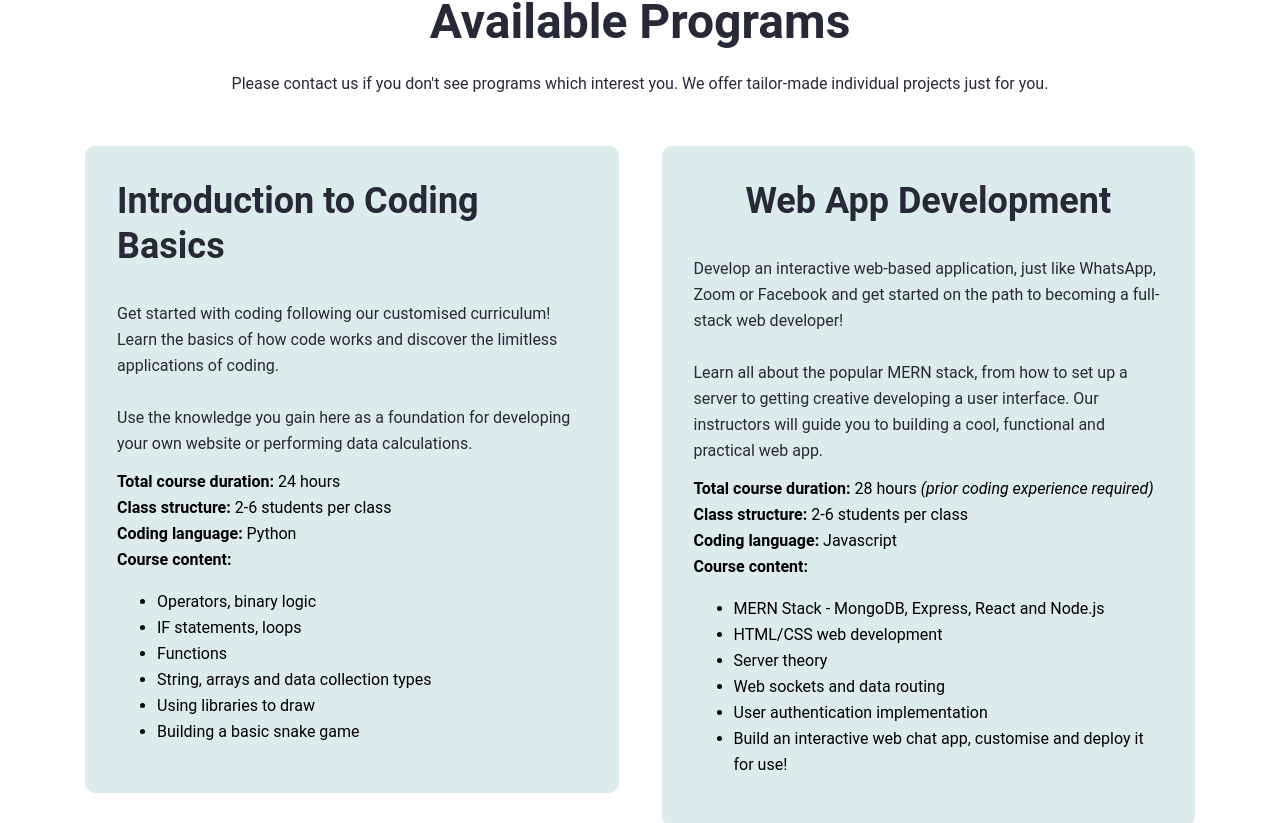
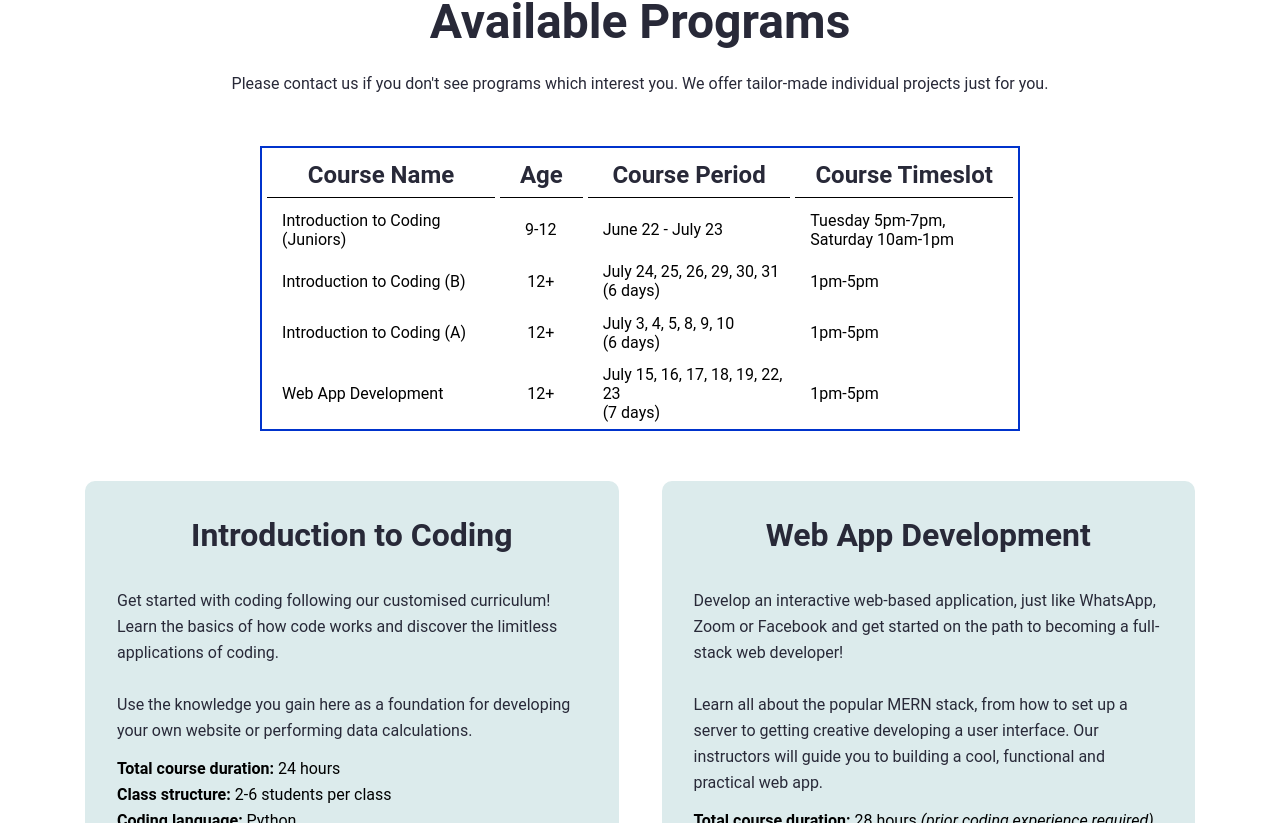
Before and after one commit to eisonc/Bytewise-website.github.io, a React (Create React App) app: page / in a window 1280 px wide. Shown: the part 1457-2280 px from the top of the page. Built offline with nearby package versions, Linux system fonts and the light colour scheme.

Commit message:
added course schedule

```diff
--- a/src/App.css
+++ b/src/App.css
@@ -100,6 +100,31 @@ h4 {
   font-size: 24px;
   font-weight: 700;
   line-height: 24px;
+}
+
+/*tables*/
+table {
+  border: 2px solid var(--primary);
+  width: 100%;
+  border-spacing: 5px 5px;
+}
+
+th {
+  color: var(--heading--color);
+  font-size: 24px;
+  font-weight: 700;
+  line-height: 42px;
+  border-bottom: 1px solid black;
+  padding-left: 20px;
+  padding-right: 20px;
+}
+
+td {
+  text-align: left;
+  padding-left: 2%;
+  padding-top: 1%;
+  font-size: 16px;
+  font-weight: 400;
 }
 
 
@@ -476,6 +501,7 @@ h4 {
     border-radius: 10px;
     background: var(--bg-shade);
     min-height: 200px;
+    height: 90%
 }
 
 /* .course-section-card:hover .course-section-material {
@@ -503,9 +529,9 @@ h4 {
 
 .course-section-title {
     color: var(--heading--color);
-    font-size: 36px;
+    font-size: 32px;
     font-weight: 700;
-    line-height: 45px;
+    line-height: 42px;
     margin-left: auto;
     margin-right: auto;
     padding-top: 1px;
@@ -518,6 +544,10 @@ h4 {
     font-style: normal;
     font-weight: 400;
     line-height: 26px;
+}
+
+.upcoming-schedule-section{
+  align-self: center;
 }
 
 /* contact us section starts */
@@ -697,6 +727,17 @@ h4 {
       padding-right: 20px;
     }
 
+    table{
+      border-collapse: collapse;
+      width: 100%;
+      margin: auto;
+    }
+    th{
+      font-size: 22px;
+      line-height: 30px;
+      padding-left: 0px;
+      padding-right: 0px;
+    }
   }
 
   @media only screen and (max-width: 1200px) {
--- a/src/data/index.json
+++ b/src/data/index.json
@@ -98,5 +98,36 @@
             "school": "University of Cambridge",
             "experience": "TPG"
         }
+    ],
+
+    "upcomingSchedule": [
+        {
+            "id":"1",
+            "courseName": "Introduction to Coding (Juniors)",
+            "ageGroup": "9-12",
+            "coursePeriod": "June 22 - July 23",
+            "courseTime": "Tuesday 5pm-7pm, \nSaturday 10am-1pm"
+            },
+        {
+            "id":"2",
+            "courseName": "Introduction to Coding (B)",
+            "ageGroup": "12+",
+            "coursePeriod": "July 24, 25, 26, 29, 30, 31 \n(6 days)",
+            "courseTime": "1pm-5pm"
+        },
+        {
+            "id":"3",
+            "courseName": "Introduction to Coding (A)",
+            "ageGroup": "12+",
+            "coursePeriod": "July 3, 4, 5, 8, 9, 10 \n(6 days)",
+            "courseTime": "1pm-5pm"
+        },
+        {
+            "id":"4",
+            "courseName": "Web App Development",
+            "ageGroup": "12+",
+            "coursePeriod": "July 15, 16, 17, 18, 19, 22, 23 \n(7 days)",
+            "courseTime": "1pm-5pm"
+        }
     ]
 }
--- a/src/pages/home/ContactUs.jsx
+++ b/src/pages/home/ContactUs.jsx
@@ -10,7 +10,7 @@ export default function ContactUs() {
                     Click here to contact us and learn more!
                 </a>
                 <p className="contact-section-description">
-                    Whatsapp: +852 67324913
+                    Whatsapp: +852 9634 8923
                     <br />
                     Email: info@bytewisecoding.com
                     <br />
--- a/src/pages/home/Courses.jsx
+++ b/src/pages/home/Courses.jsx
@@ -1,4 +1,5 @@
 import Collapsible from "react-collapsible";
+import data from "../../data/index.json";
 
 export default function Courses() {
 
@@ -6,17 +7,36 @@ export default function Courses() {
     return(
         <section className = "course-section" id = "courses">
 
-
             <div className = "course-container">
                 <h1 className ="course-section-heading"> Available Programs </h1>
                 <p className="course-section-subheading"> Please contact us if you don't see programs which interest you. We offer tailor-made individual projects just for you.
                 </p>
             </div>
+            <div className="upcoming-schedule-section">
+                <table>
+                    <tr>
+                        <th>Course Name</th>
+                        <th>Age</th>
+                        <th>Course Period</th>
+                        <th>Course Timeslot</th>
+                    </tr>
+                    {data?.upcomingSchedule?.map((item, index) => {
+                        return (
+                            <tr key={index}>
+                                <td>{item.courseName}</td>
+                                <td style={{textAlign: "center", paddingLeft: "0"}}>{item.ageGroup}</td>
+                                <td style={{whiteSpace: "pre-line"}}>{item.coursePeriod}</td>
+                                <td style={{whiteSpace: "pre-line"}}>{item.courseTime}</td>
+                            </tr>
+                    )
+                })}
+                </table>
+            </div>
             <div className ="course-section-container">
                     <div className ="course-section-card">
                         <div className="course-section-card-content">
                             <div className="course-section-title">
-                                Introduction to Coding Basics
+                                Introduction to Coding
                             </div>
                             <p className="course-section-description">
                                 Get started with coding following our customised curriculum! Learn the basics of how code works and discover the limitless applications of coding.
```
Also changed, not shown: 10 other files (tests, documents, lock files or other folders).
